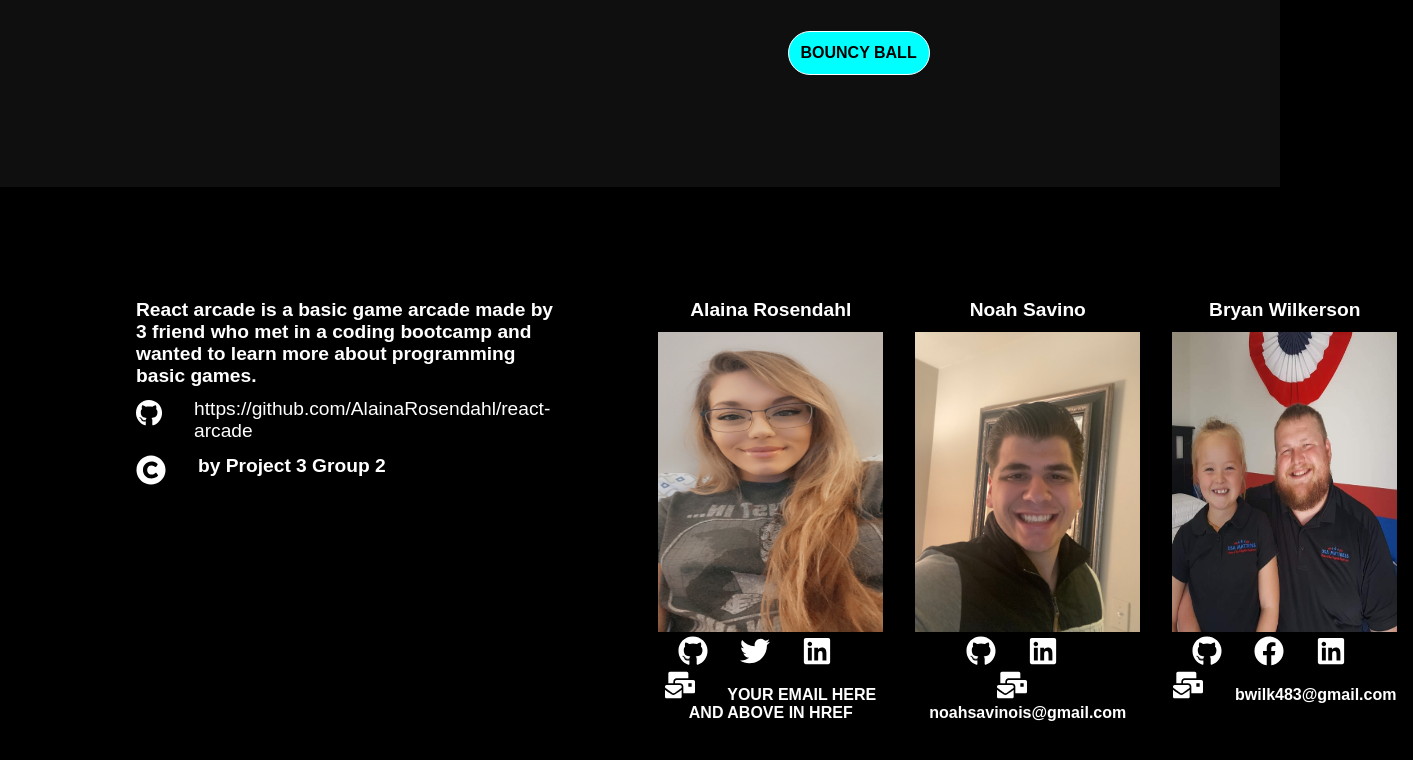
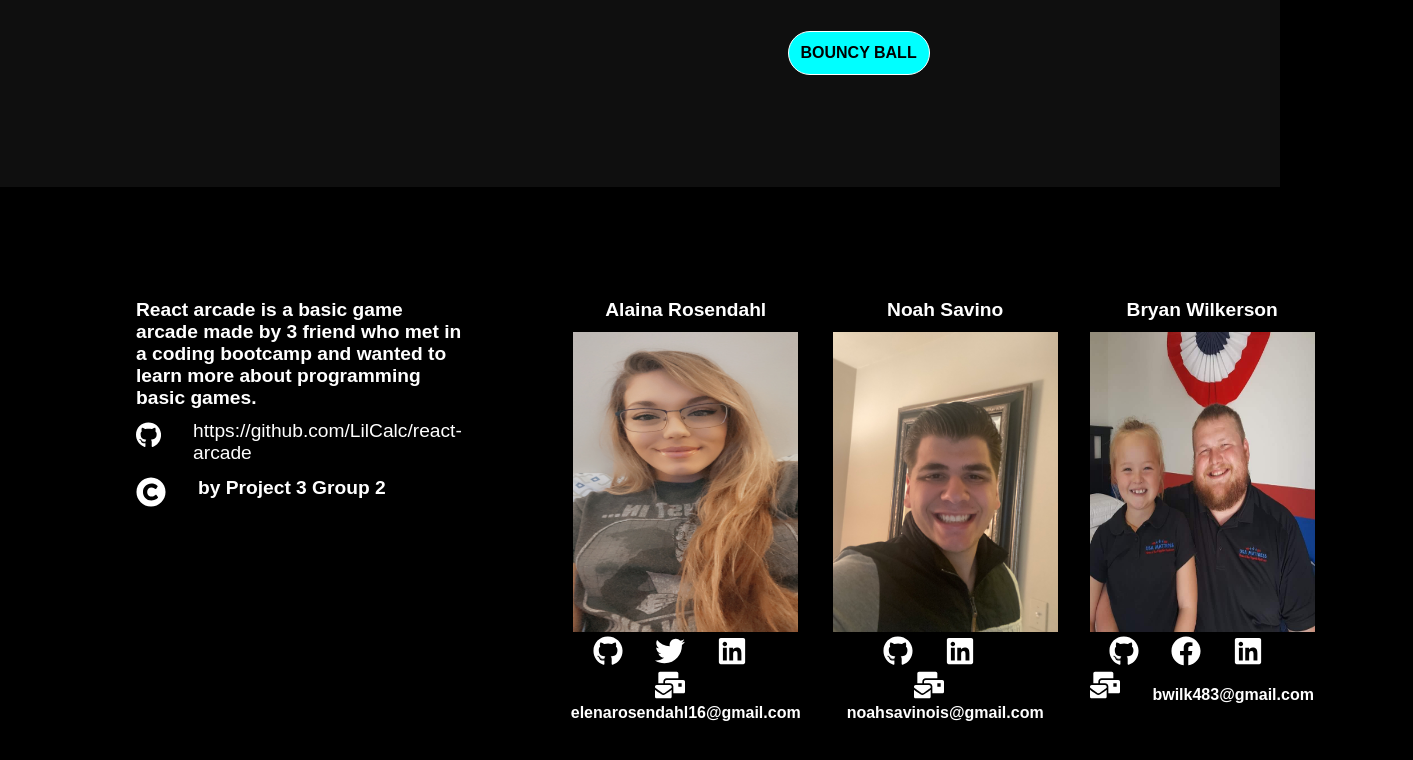
Before and after one commit to AlainaRosendahl/react-arcade, a React (Create React App) app in the folder client/: page / in a window 1280 px wide. Shown: the part 2313-3073 px from the top of the page, 1413 px wide, since content can reach past the window. Built offline with nearby package versions, Linux system fonts and the light colour scheme.

Commit message:
Altered footer.js

```diff
--- a/client/src/components/Footer/Footer.js
+++ b/client/src/components/Footer/Footer.js
@@ -31,7 +31,7 @@ const Footer = () => {
               style={{ color: "#fff", marginRight: "2rem" }}
             />
             <div>
-              <p>https://github.com/AlainaRosendahl/react-arcade</p>
+              <p>https://github.com/LilCalc/react-arcade</p>
             </div>
           </div>
           <div className="copy">
@@ -49,7 +49,7 @@ const Footer = () => {
               <img className="dev-img" src={alaina} alt="developer" />
             </div>
             <div className="socials">
-              <a href="https://github.com/" rel="noreferrer" target="_blank">
+              <a href="https://github.com/AlainaRosendahl" rel="noreferrer" target="_blank">
                 <FaGithub
                   size={30}
                   style={{
@@ -64,7 +64,7 @@ const Footer = () => {
                   style={{ color: "#fff", marginRight: "2rem" }}
                 />
               </a>
-              <a href="https://linkedin.com/" rel="noreferrer" target="_blank">
+              <a href="https://www.linkedin.com/in/alaina-rosendahl-181b85236/" rel="noreferrer" target="_blank">
                 <FaLinkedin
                   size={30}
                   style={{ color: "#fff", marginRight: "2rem" }}
@@ -73,7 +73,7 @@ const Footer = () => {
             </div>
             <div className="dev-email">
               <a
-                href="mailto:bwilk483@gmail.com"
+                href="mailto:elenarosendahl16@gmail.com"
                 rel="noreferrer"
                 target="_blank"
               >
@@ -81,7 +81,7 @@ const Footer = () => {
                   size={30}
                   style={{ color: "#fff", marginRight: "2rem" }}
                 />
-                YOUR EMAIL HERE AND ABOVE IN HREF
+                elenarosendahl16@gmail.com
               </a>
             </div>
           </div>
```
